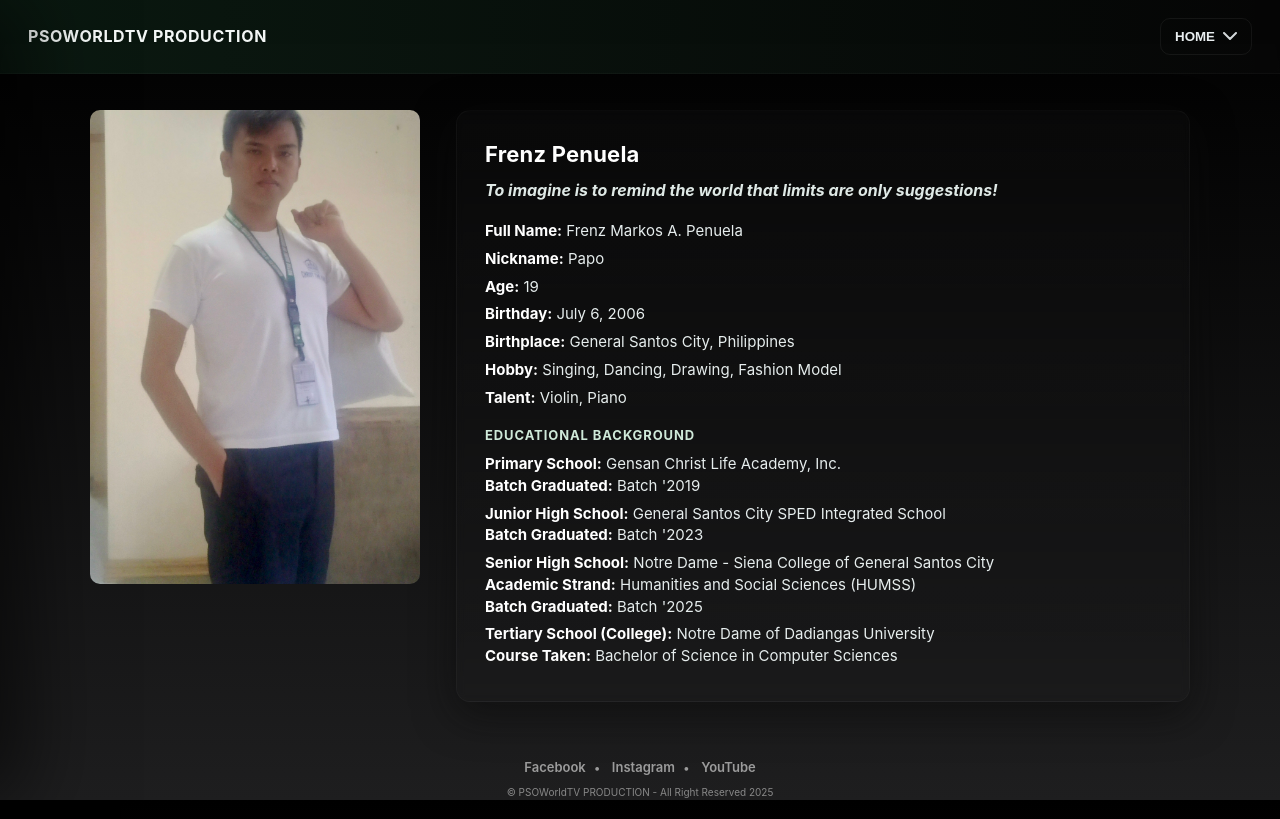
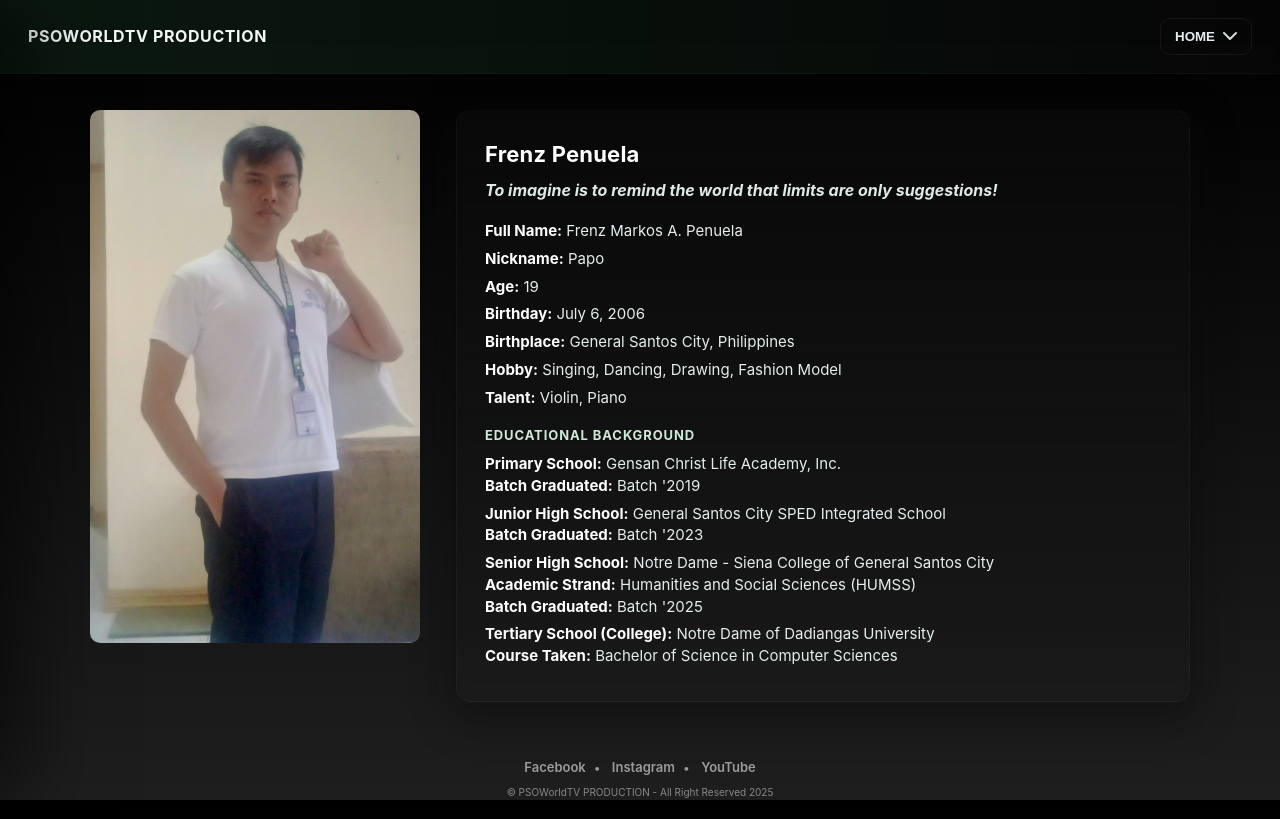
Before and after one commit to PSOWorldTV/PSOWorldTV.github.io, a plain HTML site: page index.html in a window 1280 px wide. Drawn offline with Linux system fonts and the light colour scheme.

Commit message:
Update index.html

```diff
--- a/index.html
+++ b/index.html
@@ -234,7 +234,7 @@
 
     <img src="https://raw.githubusercontent.com/PSOWorldTV/PSOWorldTV.github.io/main/Frenz_PNG.png"
      alt="Frenz Markos A. Penuela"
-     style="width:30%; height:80%; object-fit:cover; border-radius:10px;">
+     style="width:30%; height:90%; object-fit:cover; border-radius:10px;">
 
 
     <article class="bio" id="bioSection" tabindex="0" aria-labelledby="profileTitle">
```
